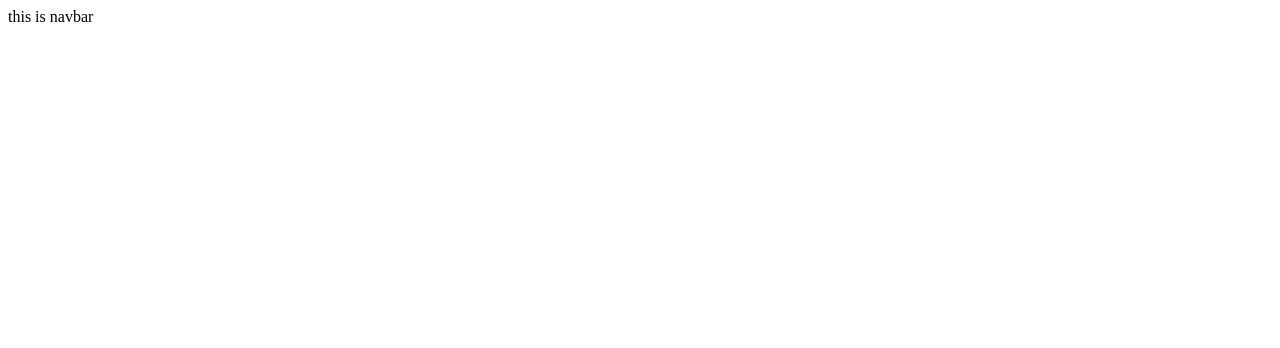
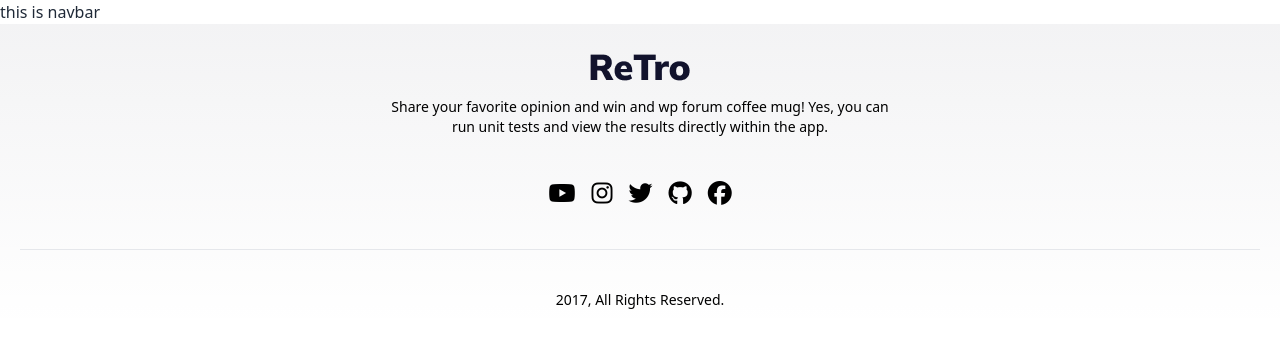
Before and after one commit to Selina-Khatun/retro-forum-assignment, a website: page index.html in a window 1280 px wide. Drawn offline with nearby package versions, Linux system fonts and the light colour scheme.

Commit message:
added footer section

```diff
--- a/index.html
+++ b/index.html
@@ -1,10 +1,19 @@
 <!DOCTYPE html>
 <html lang="en">
+
 <head>
     <meta charset="UTF-8">
     <meta name="viewport" content="width=device-width, initial-scale=1.0">
     <title>RETRO FORUM</title>
+    <!-- daisyUi & tailwindcss -->
+    <link href="https://cdn.jsdelivr.net/npm/daisyui@4.7.2/dist/full.min.css" rel="stylesheet" type="text/css" />
+    <script src="https://cdn.tailwindcss.com"></script>
+    <!-- fontAwesome -->
+    <script src="https://kit.fontawesome.com/8acf9ee4cf.js" crossorigin="anonymous"></script>
+    <link rel="stylesheet" href="./styles/style.css">
+
 </head>
+
 <body>
     <header>
         <nav>
@@ -12,6 +21,33 @@
         </nav>
     </header>
     <main></main>
-    <footer></footer>
+
+    <footer class="footer footer-center p-5 mb-0  text-black">
+        <aside>
+            <img src="./images/logo.png" alt="">
+
+            <p>Share your favorite opinion and win and wp forum coffee mug! Yes, you can <br>
+                run unit tests and view the results directly within the app.</p>
+        </aside>
+        <nav >
+            <div class="grid grid-flow-col gap-4 ">
+
+              <a><i class="fa-brands text-2xl  fa-youtube"></i></a>
+              <a><i class="fa-brands text-2xl  fa-instagram"></i></a>
+              <a><i class="fa-brands text-2xl  fa-twitter"></i></a>
+              <a><i class="fa-brands text-2xl  fa-github"></i></a>
+              <a><i class="fa-brands text-2xl  fa-facebook"></i></a>
+
+
+
+            </div>
+        </nav>
+        <hr class="border-1 w-full">
+        <!-- <div class="border-2 "></div> -->
+        <p>2017, All Rights Reserved.</p>
+
+    </footer>
+
 </body>
+
 </html>
--- /dev/null
+++ b/package.json
@@ -0,0 +1,5 @@
+{
+  "devDependencies": {
+    "tailwindcss": "^3.4.1"
+  }
+}
--- /dev/null
+++ b/styles/style.css
@@ -0,0 +1,7 @@
+@tailwind base;
+@tailwind components;
+@tailwind utilities;
+
+footer{
+    background: linear-gradient(180.00deg, rgba(18, 19, 45, 0.05),rgba(18, 19, 45, 0) 100%);
+}
--- /dev/null
+++ b/tailwind.config.js
@@ -0,0 +1,8 @@
+/** @type {import('tailwindcss').Config} */
+module.exports = {
+  content: ["./src/**/*.{html,js}"],
+  theme: {
+    extend: {},
+  },
+  plugins: [],
+}
```
Also changed, not shown: images/bgbanner.png (added), images/joinforum.png (added), images/logo.png (added), 1 other file.
